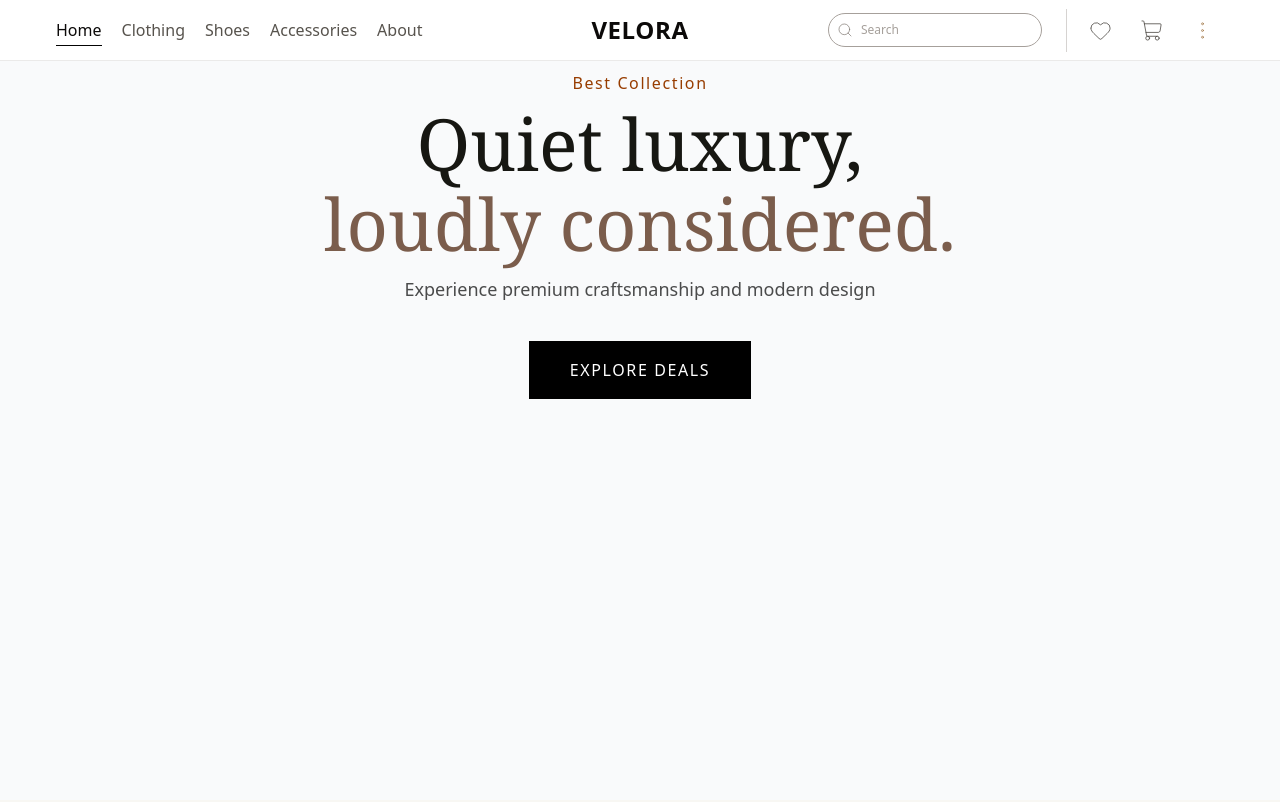
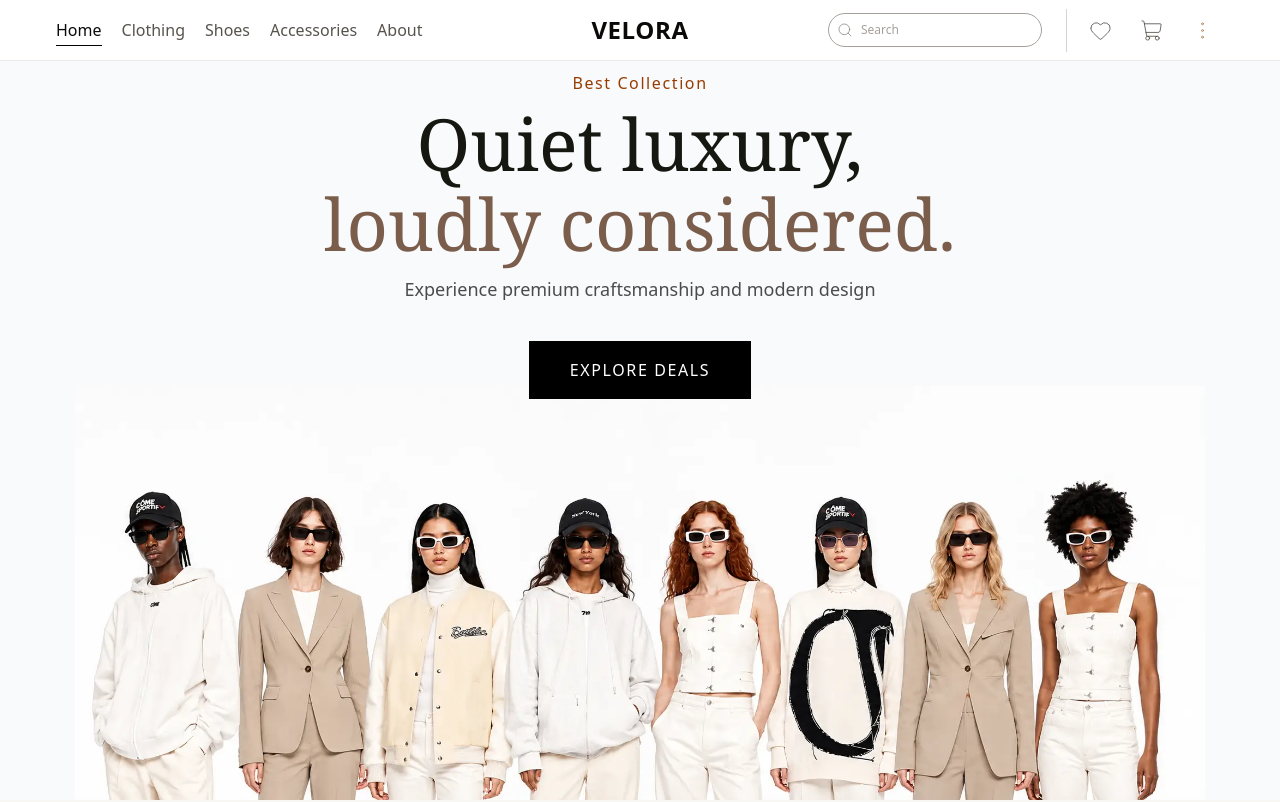
Before and after one commit to Basem6/Velora, a Next.js app: page / in a window 1280 px wide. Shown: the top 802 px of the page. Built offline with nearby package versions, Linux system fonts and the light colour scheme.

Commit message:
ubdate hreo

```diff
--- a/app/cart/page.jsx
+++ b/app/cart/page.jsx
@@ -82,7 +82,7 @@ export default function CartPage() {
             onConfirm={confirmRemove}
         />
 
-        <section className="min-h-screen px-5 py-18 text-stone-950 md:px-12 md:py-26">
+        <section className="min-h-screen px-5 max-w-full py-18 text-stone-950 md:px-12 md:py-26 overflow-x-hidden">
             <div className="mx-auto max-w-7xl">
                 <header className="mb-12 border-b border-stone-200 pb-10">
                     <p className="mb-4 text-xs uppercase tracking-[0.28em] text-stone-500">The edit</p>
@@ -92,8 +92,8 @@ export default function CartPage() {
                     </p>
                 </header>
 
-                <div className="grid gap-12 lg:grid-cols-[minmax(0,1fr)_340px]">
-                    <div className="min-w-0">
+                <div className="grid gap-12 lg:grid-cols-[minmax(0,1fr)_340px] max-w-full">
+                    <div className="min-w-full">
                         <div className="divide-y divide-stone-200 border border-stone-200">
                             {items.map((item, index) => {
                                 const discountedPrice = getPriceAfterDiscount(item.price, item.Discount);
--- a/app/components/landing/Hero.jsx
+++ b/app/components/landing/Hero.jsx
@@ -2,7 +2,7 @@ import Image from "next/image";
 import MainBtn from "../ui/Mainbtn"
 export default function Hero(){
     return (
-        <div className="relative w-full bg-gray-50 min-h-screen max-h-screen overflow-x-hidden">
+        <div className="relative w-full bg-gray-50  min-h-svh overflow-hidden">
                 <main className="w-full relative ">
                     <section className="relative min-h-136.5  md:min-h-116.5 flex items-center justify-center overflow-hidden px-3 md:px-6 w-full max-w-full">
                         <div className="relative z-10 text-center max-w-4xl">
@@ -35,19 +35,19 @@ export default function Hero(){
                         </div>
                     </section>
                 </main>
-                {/* <div className="absolute bottom-0 left-0  min-w-full">
-                <div className="flex justify-center min-w-full">
+                <div className="absolute bottom-0 left-0  w-full">
+                <div className="flex justify-center w-full">
                     <Image
                     src="/hero.webp"
                     alt="Models wearing the latest collection"
                     width={1130}
-                    height={200}
+                    height={500}
                     preload
                     fetchPriority="high"
                     className="object-contain"
                     />
                 </div>
-                </div> */}
+                </div>
         </div>
     )
 }
```
